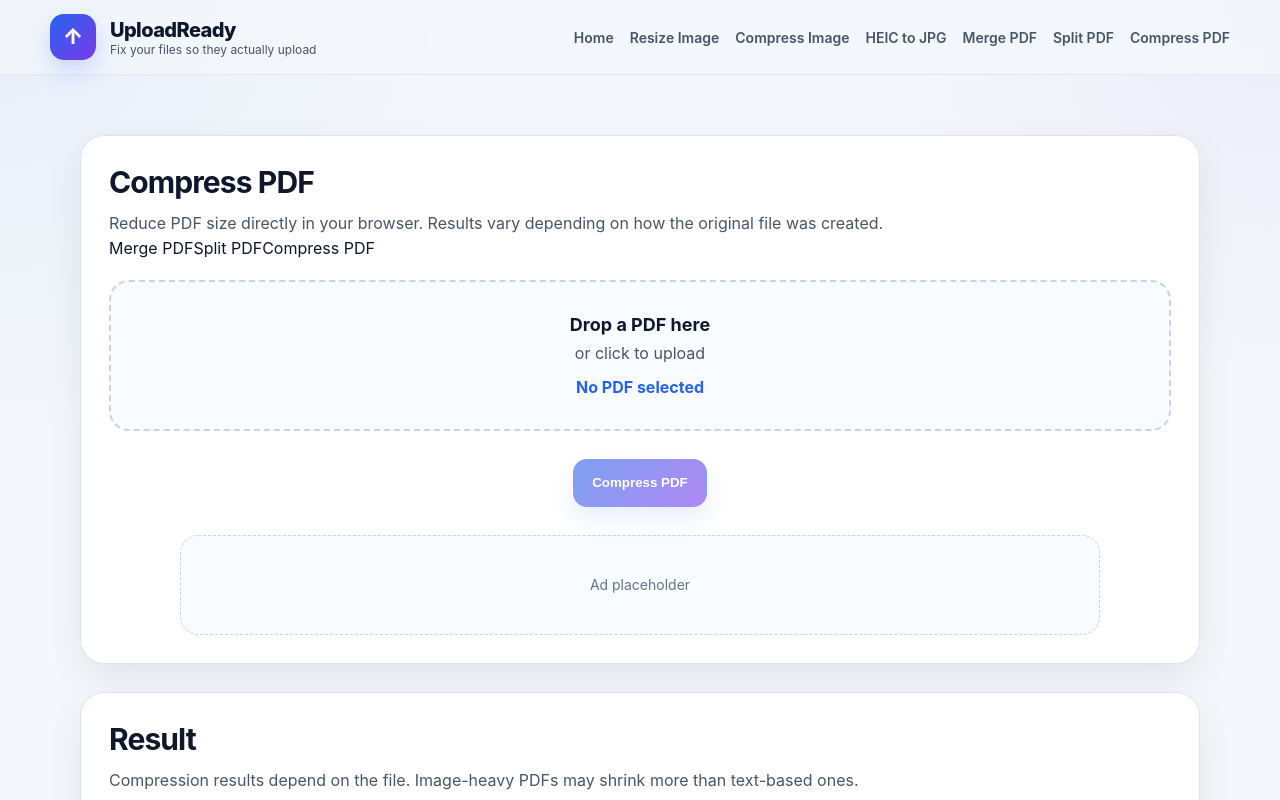
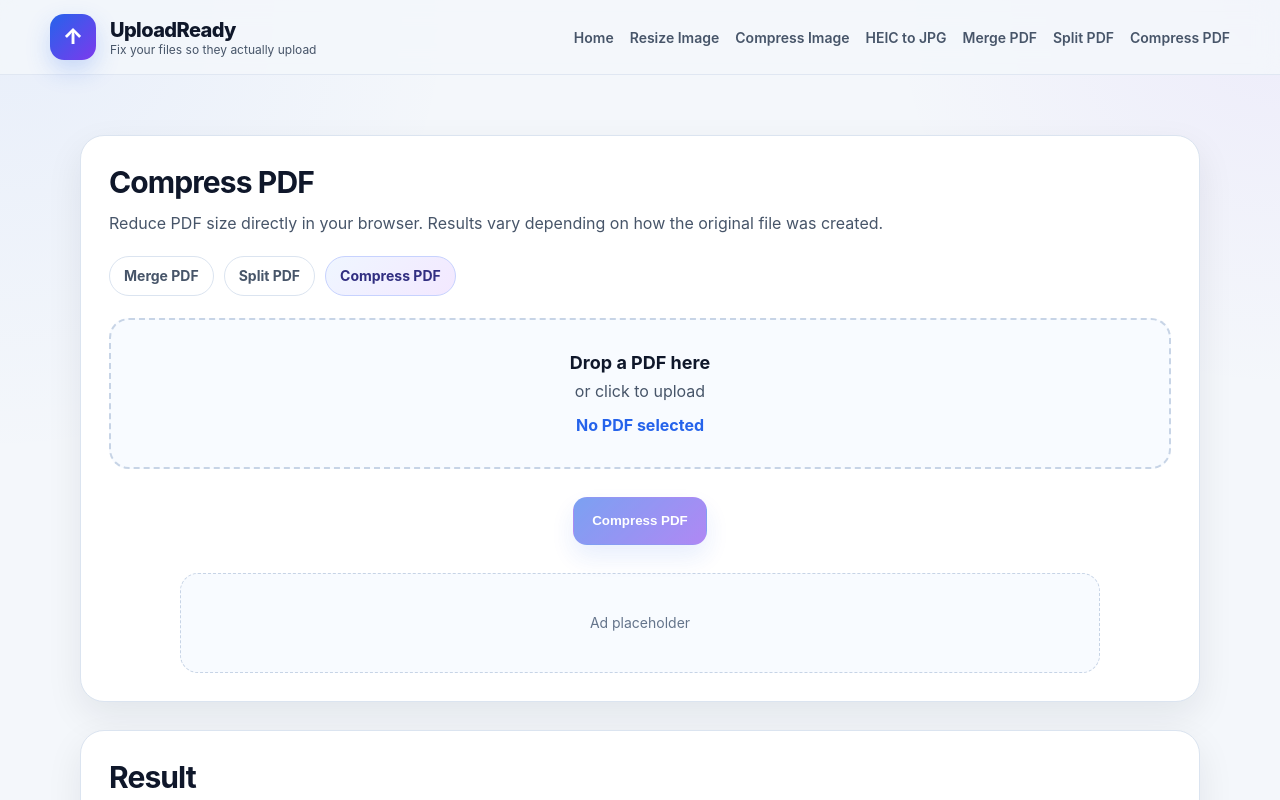
Before and after one commit to skaterdav21/uploadready, a Next.js app: page /compress-pdf in a window 1280 px wide. Shown: the top 800 px of the page. Built offline with nearby package versions, Linux system fonts and the light colour scheme.

Commit message:
Update globals.css

```diff
--- a/app/globals.css
+++ b/app/globals.css
@@ -672,6 +672,46 @@ a {
   animation: spin 0.8s linear infinite;
 }
 
+.pdf-tool-nav {
+  display: flex;
+  flex-wrap: wrap;
+  gap: 10px;
+  margin-top: 18px;
+}
+
+.pdf-tool-link {
+  display: inline-flex;
+  align-items: center;
+  min-height: 40px;
+  padding: 0 14px;
+  border-radius: 999px;
+  border: 1px solid var(--border);
+  background: white;
+  color: var(--muted);
+  font-size: 14px;
+  font-weight: 700;
+  transition: 0.18s ease;
+}
+
+.pdf-tool-link:hover {
+  border-color: var(--primary);
+  color: var(--text);
+  transform: translateY(-1px);
+}
+
+.pdf-tool-link-active {
+  background: linear-gradient(135deg, #eff6ff 0%, #f3e8ff 100%);
+  border-color: #c7d2fe;
+  color: #312e81;
+}
+
+.file-action-row {
+  display: flex;
+  flex-wrap: wrap;
+  gap: 10px;
+  justify-content: flex-end;
+}
+
 @keyframes spin {
   to {
     transform: rotate(360deg);
@@ -721,6 +761,11 @@ a {
   .brand-tag {
     white-space: normal;
   }
+
+  .file-action-row {
+    width: 100%;
+    justify-content: flex-start;
+  }
 }
 
 @media (max-width: 640px) {
```
